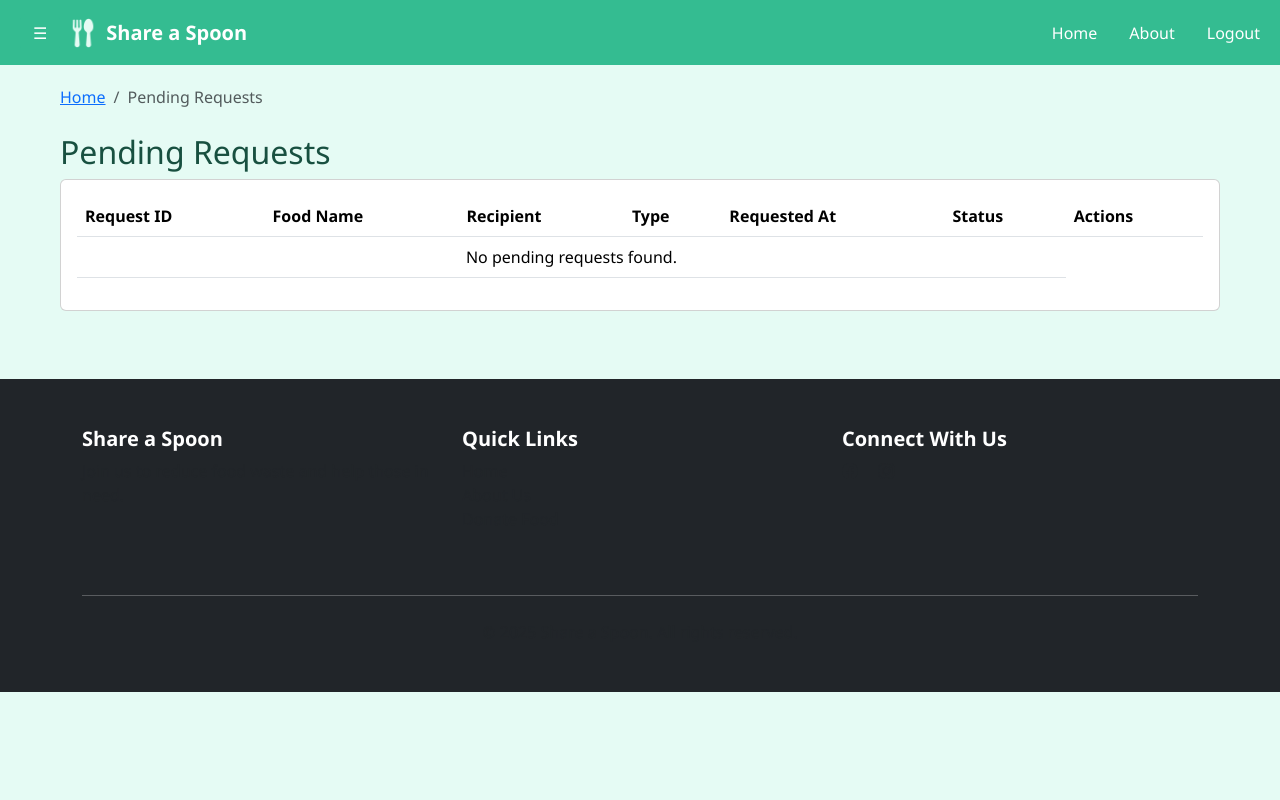
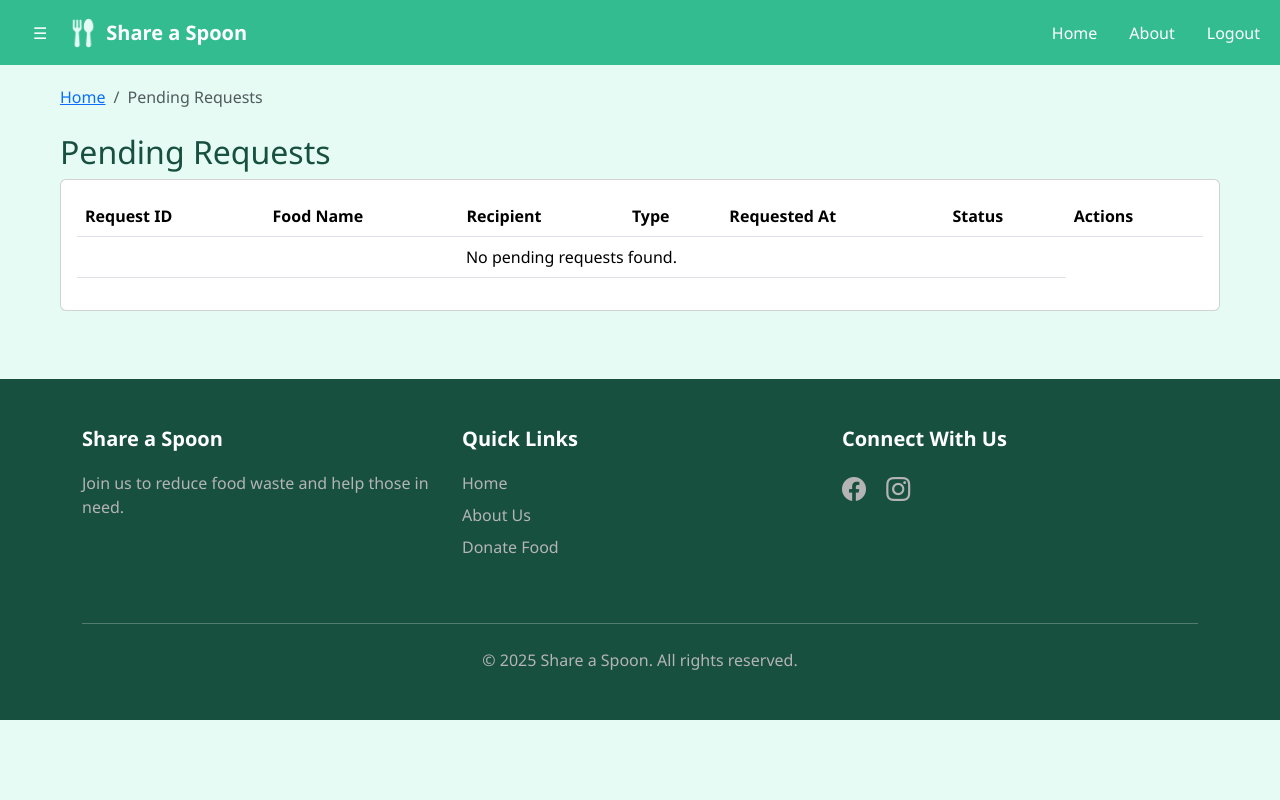
Before and after one commit to cloudyxtj/DonationSystem, a Django app: page /donation/pending-request/ in a window 1280 px wide. Run offline with Django 5.2, Linux system fonts and the light colour scheme; the visitor is signed in with stand-in values (Sample User, id 1); data comes from the database, SQL or seed files in the repository; data that the repository does not hold is empty; parts of the project's set-up code (start-up, migrations or seed data) failed here and were passed over.

Commit message:
update main root, css

```diff
--- a/myproject/settings.py
+++ b/myproject/settings.py
@@ -131,3 +131,5 @@ MEDIA_URL = '/media/'
 MEDIA_ROOT = BASE_DIR / 'media'
 
 AUTH_USER_MODEL = 'user.User' # Custom user model
+
+LOGIN_URL = 'user:login'
--- a/static/css/custom.css
+++ b/static/css/custom.css
@@ -1,6 +1,10 @@
 body {
+    height: 100%;
     font-family: 'Segoe UI', sans-serif;
     background-color: #e5fbf4;
+    min-height: 100vh;
+    display: flex;
+    flex-direction: column;
 }
 
 h1,
@@ -18,6 +22,11 @@ h4 {
 .btn-success:hover {
     background-color: #288e6e;
     border-color: #288e6e;
+}
+
+.btn-danger {
+    background-color: #dc3545 !important;
+    border-color: #dc3545 !important;
 }
 
 /* Main content */
@@ -124,3 +133,64 @@ h4 {
     height: auto;
     object-fit: cover;
 }
+
+/* Footer Styles */
+.footer {
+    margin-top: auto;
+    background-color: #185040 !important;
+}
+
+.footer h5 {
+    color: #ffffff;
+    margin-bottom: 1.2rem;
+}
+
+.footer .text-muted {
+    color: #b4b4b4 !important;
+}
+
+.footer .social-links a {
+    font-size: 1.5rem;
+    transition: color 0.3s ease;
+}
+
+.footer .social-links a:hover {
+    color: #34bc91 !important;
+}
+
+.footer ul li {
+    margin-bottom: 0.5rem;
+}
+
+.footer ul li a:hover {
+    color: #34bc91 !important;
+}
+
+/* Track request status */
+.status-badge {
+    padding: 8px 12px;
+    font-size: 14px;
+    font-weight: 600;
+    border-radius: 4px;
+    text-transform: uppercase;
+}
+
+.status-badge.pending {
+    background-color: #ffc107;
+    color: #000;
+}
+
+.status-badge.approved {
+    background-color: #28a745;
+    color: #fff;
+}
+
+.status-badge.denied {
+    background-color: #dc3545;
+    color: #fff;
+}
+
+.status-badge.completed {
+    background-color: #17a2b8;
+    color: #fff;
+}
```
Also changed, not shown: myproject/urls.py (line endings or trailing spaces).
